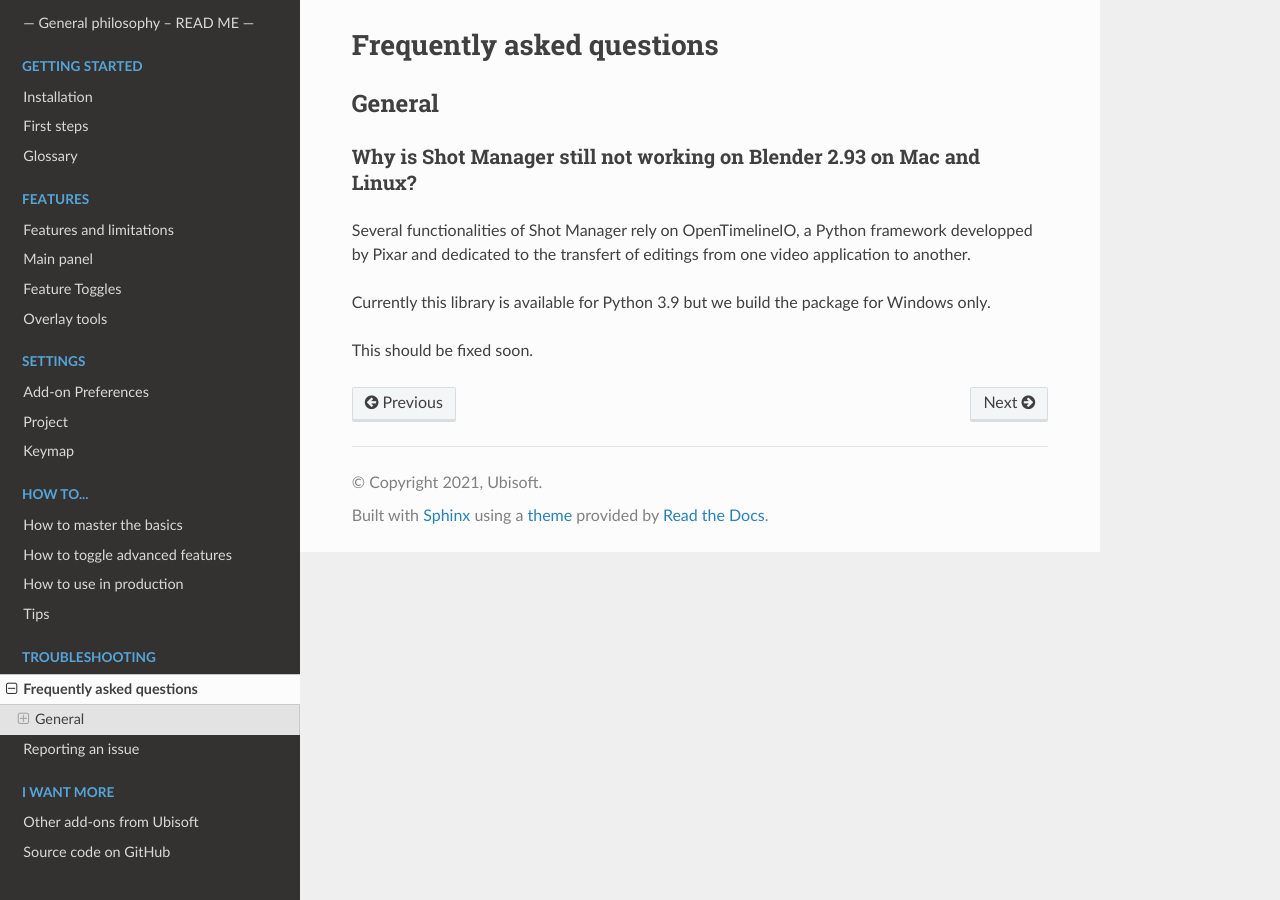
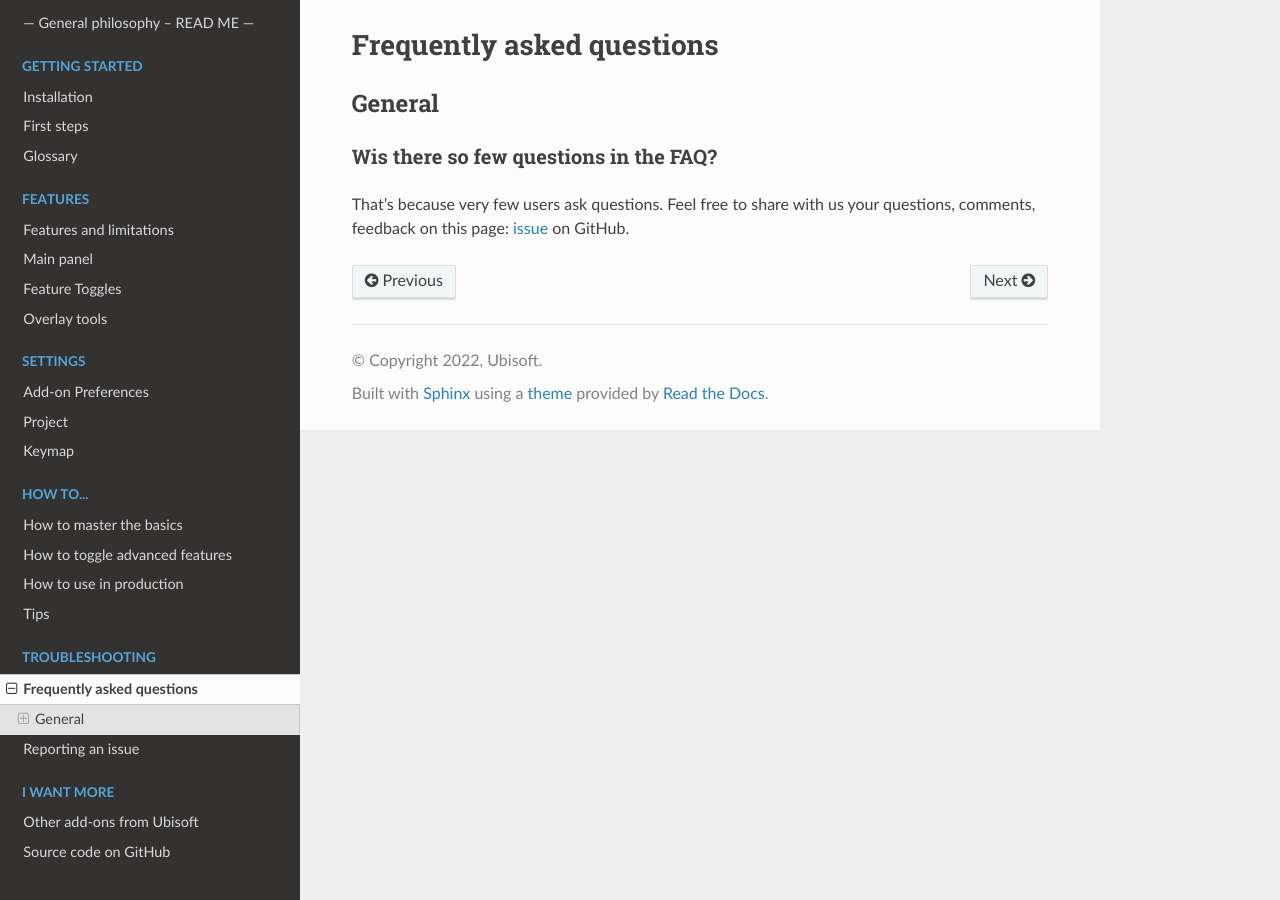
Before and after one commit to ubisoft/shotmanager, a Sphinx documentation site: the page built from docs/troubleshoot/faq.rst, in a window 1280 px wide. Built offline with Sphinx 7.4.7 and the Read the Docs theme 2.0.0, drawn with Linux system fonts in a browser that asks for light colours.

Commit message:
doc: update

```diff
--- a/docs/conf.py
+++ b/docs/conf.py
@@ -18,7 +18,7 @@
 # -- Project information -----------------------------------------------------
 
 project = "Ubisoft Shot Manager"
-copyright = "2021, Ubisoft"
+copyright = "2022, Ubisoft"
 author = "Julien Blervaque - Ubisoft"
 
 
--- a/docs/index.rst
+++ b/docs/index.rst
@@ -10,7 +10,7 @@ Ubisoft Shot Manager: Creative narration and editing with Blender
 
 **Manage the cameras and the editing of your scenes inside Blender in real time and with great simplicity.**
 
-**Current version is 1.6. The currently supported Blender versions are 2.93.x and 3.0.x.**
+**Current version is 1.7. The currently supported Blender versions are 2.93.x, 3.0.x. and 3.1.x.**
 
 ..  image:: /img/ShotManager_screen.jpg
     :align: center
--- a/docs/troubleshoot/faq.rst
+++ b/docs/troubleshoot/faq.rst
@@ -6,12 +6,8 @@ Frequently asked questions
 General
 -------
 
-Why is Shot Manager still not working on Blender 2.93 on Mac and Linux?
-^^^^^^^^^^^^^^^^^^^^^^^^^^^^^^^^^^^^^^^^^^^^^^^^^^^^^^^^^^^^^^^^^^^^^^^
+Wis there so few questions in the FAQ?
+^^^^^^^^^^^^^^^^^^^^^^^^^^^^^^^^^^^^^^
 
-Several functionalities of Shot Manager rely on OpenTimelineIO, a Python framework developped
-by Pixar and dedicated to the transfert of editings from one video application to another.
-
-Currently this library is available for Python 3.9 but we build the package for Windows only.
-
-This should be fixed soon.
+That's because very few users ask questions. Feel free to share with us your questions, comments, feedback on this page:
+`issue <https://github.com/ubisoft/shotmanager/issues>`_ on GitHub.
```
Also changed, not shown: README.md (+1 -1 lines).
